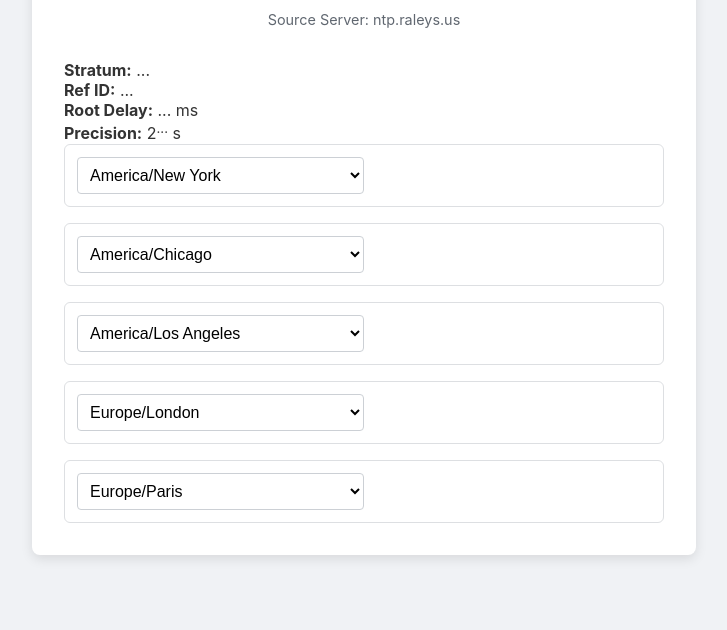
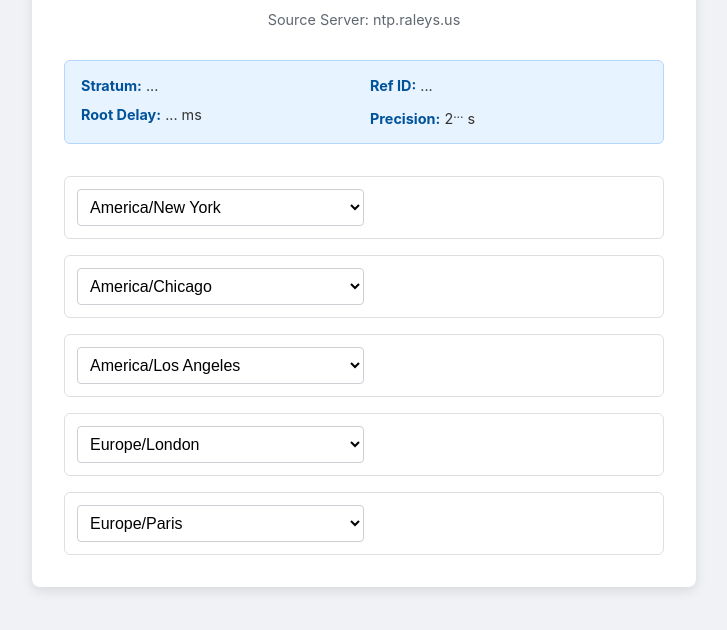
Before and after one commit to praley10/ntp-web-display, a website: page public/index.html in a window 1280 px wide. Shown: the part 106-736 px from the top of the page, without its empty margins (276-1003 px from the left). Drawn offline with Linux system fonts and the light colour scheme; no server answers.

Commit message:
Update style.css

```diff
--- a/public/style.css
+++ b/public/style.css
@@ -51,6 +51,26 @@ h1 {
     background-color: #f6f7f9;
 }
 
+.server-details {
+    display: grid;
+    grid-template-columns: 1fr 1fr;
+    gap: 0.75rem;
+    background-color: #e7f3ff;
+    padding: 1rem;
+    border-radius: 6px;
+    margin-bottom: 2rem;
+    border: 1px solid #b3d7ff;
+}
+
+.detail-item {
+    font-size: 0.9em;
+}
+
+.detail-item strong {
+    color: #00529B;
+}
+
+
 .time-zone-row label {
     font-weight: 500;
 }
```
